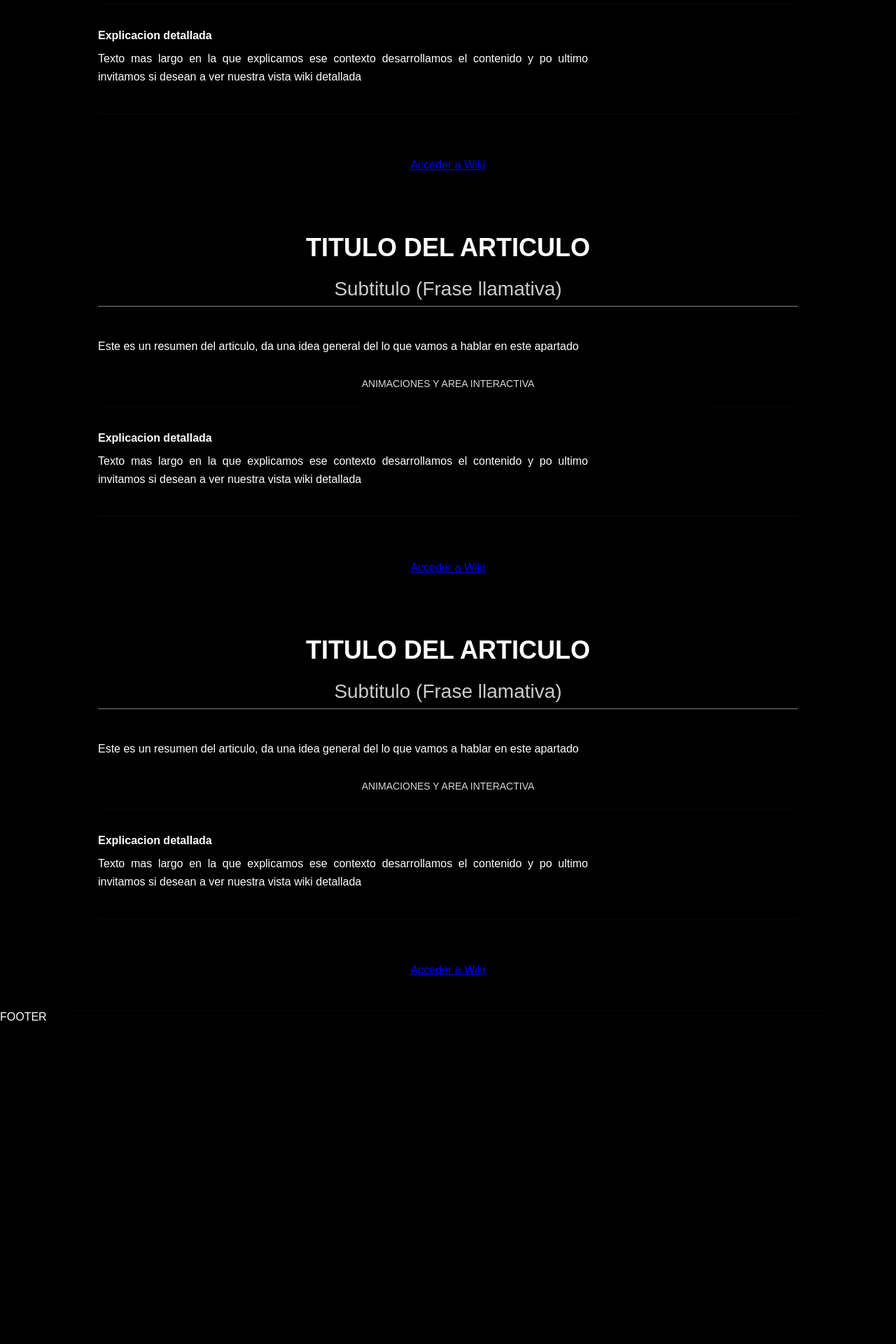
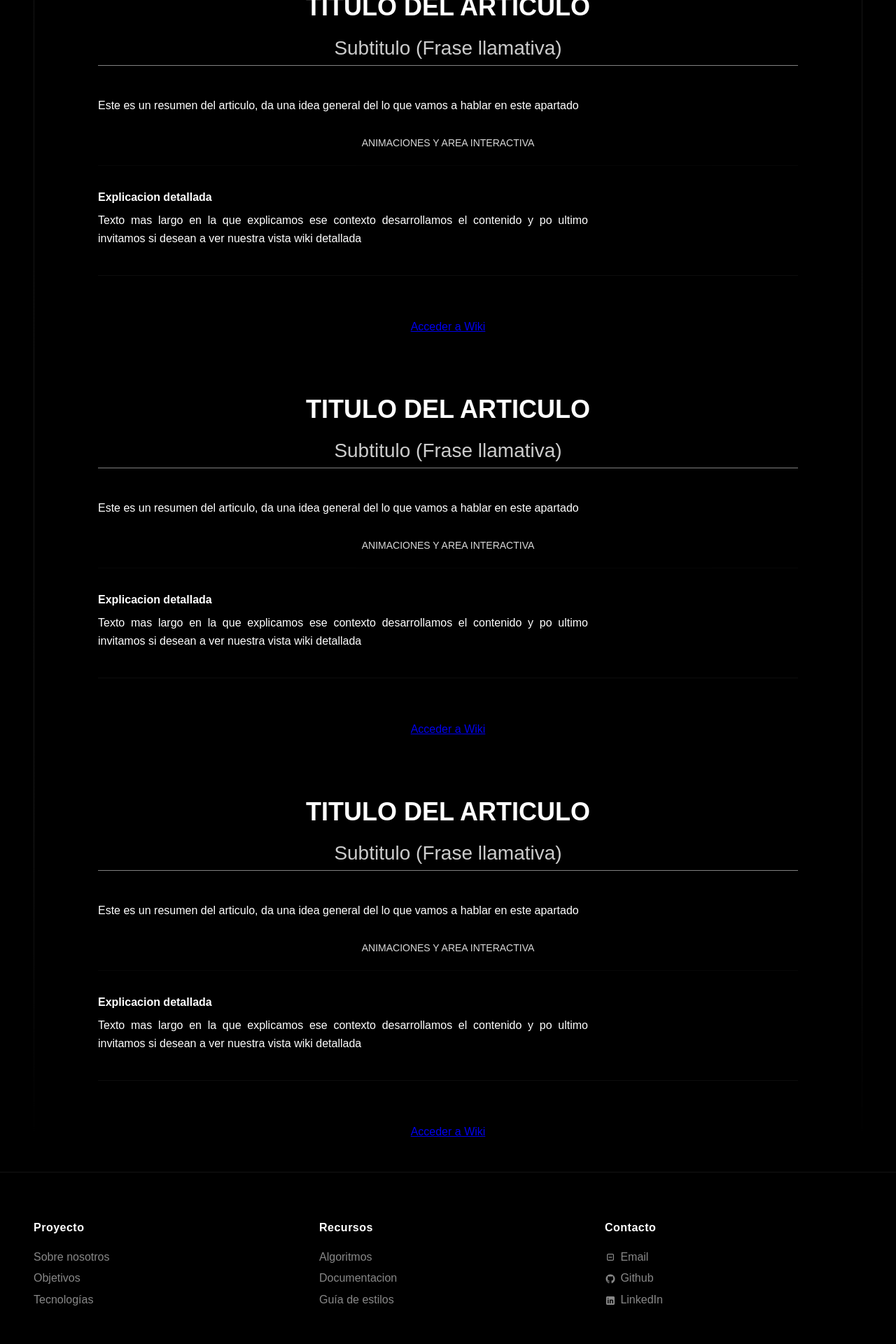
Before and after one commit to sfloresdev/criptojourney, a PHP site: page / in a window 1280 px wide. Shown: the part 1920-3840 px from the top of the page at 70% size. Before the commit the page ends 3378 px from the top, so only its background shows below. Run offline with PHP 8.4, Linux system fonts and the light colour scheme; some web fonts are replaced.

Commit message:
creada estructura visual de los ariticulos y añadido el footer

```diff
--- a/css/style.css
+++ b/css/style.css
@@ -1,40 +1,61 @@
 :root {
-    --h1: 3rem;        /* 48px */
-    --h2: 2.25rem;     /* 36px */
-    --h3: 1.75rem;     /* 28px */
-    --h4: 1.5rem;      /* 24px */
-    --body: 1rem;      /* 16px */
-    --small: 0.875rem; /* 14px */
-    --caption: 0.75rem;/* 12px */
+    --h1: 3rem;
+    /* 48px */
+    --h2: 2.25rem;
+    /* 36px */
+    --h3: 1.75rem;
+    /* 28px */
+    --h4: 1.5rem;
+    /* 24px */
+    --body: 1rem;
+    /* 16px */
+    --small: 0.875rem;
+    /* 14px */
+    --caption: 0.75rem;
+    /* 12px */
 
-    --text-color: #ffffff; /* Color del texto */
-    --bg-color: #000000;   /* Fondo oscuro */
+    --text-color: #ffffff;
+    /* Color del texto */
+    --bg-color: #000000;
+    /* Fondo oscuro */
+    --container-width: 1520px;
+    /* Ancho maximo */
+}
+
+.icon {
+    display: inline-block;
+    vertical-align: middle;
+    width: 1em;
+    height: 1em;
+    fill: currentColor;
+    margin-right: 0.4em;
 }
 
 .container {
     width: 100%;
-	max-width: 100%;
+    max-width: 1520px;
     margin-inline: auto;
     padding-inline: 1.5rem;
 }
 
-@media (min-width: 768px){
-	.container{
-		width: min(95%, 1300px);
+@media (min-width: 768px) {
+    .container {
+        /*width: min(95%, 1300px);*/
         padding-inline: 2rem;
     }
 }
 
-@media (min-width: 1200px){
-	.container{
-		width: min(92%, 1400px);
+@media (min-width: 1200px) {
+    .container {
+        /*width: min(92%, 1400px);*/
         padding-inline: 3rem;
     }
 }
 
-@media (min-width: 1600px){
-	.container{
-		width: min(90%, 1600px);;
+@media (min-width: 1600px) {
+    .container {
+        width: min(90%, 1600px);
+        ;
     }
 }
 
@@ -42,7 +63,8 @@
     box-sizing: border-box;
 }
 
-html, body {
+html,
+body {
     height: 100%;
     margin: 0;
     font-family: "Geist Sans", sans-serif;
@@ -52,21 +74,21 @@ html, body {
     flex-direction: column;
 }
 
-
-
-
 header {
     width: 100%;
     display: flex;
-  justify-content: flex-start; /* no importa demasiado, ahora lo controla header-container */
+    justify-content: flex-start;
+    /* no importa demasiado, ahora lo controla header-container */
     align-items: center;
-  padding: 0.75rem 0; /* el espacio arriba y abajo del header */
+    padding: 0.75rem 0;
+    /* el espacio arriba y abajo del header */
     position: fixed;
     top: 0;
     left: 0;
     height: 60px;
     background-color: #000000;
     z-index: 1000;
+    border-bottom: 1px solid rgba(255, 255, 255, 0.08);
 }
 
 .header-container {
@@ -85,17 +107,17 @@ header {
     height: auto;
 }
 
-.menu-desplegable{
+.menu-desplegable {
     position: relative;
     display: inline-block;
 }
 
-#menu-btn{
+#menu-btn {
     width: 50px;
-    cursor:pointer;
+    cursor: pointer;
 }
 
-.menu-header{
+.menu-header {
     opacity: 0;
     transform: translateX(55px);
     pointer-events: none;
@@ -109,7 +131,7 @@ header {
     transition: opacity 0.8s ease, transform 0.8s ease;
 }
 
-.menu-header.active{
+.menu-header.active {
     opacity: 1;
     transform: translateX(0);
     pointer-events: auto;
@@ -120,7 +142,7 @@ header {
     padding: 5px 10px;
     text-decoration: none;
     color: #fffcfc;
-  border-radius: 5px;
+    border-radius: 2px;
     transition: background-color 0.6s ease;
 }
 
@@ -129,6 +151,7 @@ header {
 }
 
 main {
+    position: relative;
     flex: 1;
     display: flex;
     flex-direction: column;
@@ -146,6 +169,24 @@ main {
     animation: fadeIn 1.2s ease forwards;
 }
 
+.hero {
+    position: relative;
+    padding-bottom: 15vh;
+}
+
+@media (min-width: 768px) {
+    .hero {
+        padding-bottom: 20vh;
+        /* mas en tablets */
+    }
+}
+
+@media (min-width: 1200px) {
+    .hero {
+        padding-bottom: 25vh;
+        /* mas en escritorio */
+    }
+}
 
 .hero-container {
     display: flex;
@@ -172,24 +213,22 @@ main {
     margin-top: 10rem;
 }
 
-.himage{
+.himage {
     width: 200px;
     height: auto;
     border-radius: 10px;
     transition: transform 0.4s ease;
 }
 
-.hero-images #imagen-alan, #imagen-diffie{
+.hero-images #imagen-alan,
+#imagen-diffie {
     position: relative;
     top: 80px;
 }
 
-.himage:hover{
+.himage:hover {
     transform: scale(1.05);
 }
-
-
-
 
 @keyframes fadeIn {
     to {
@@ -207,8 +246,50 @@ main {
     gap: 3rem;
     padding: 3rem 0;
     width: 100%;
-	border-top: 1px solid rgba(255, 255, 255, 0.04);
-	border-bottom: 1px solid rgba(255, 255, 255, 0.04);
+    margin-top: 2rem;
+    /*border-top: 1px solid rgba(255, 255, 255, 0.08);
+	border-bottom: 1px solid rgba(255, 255, 255, 0.04);*/
+    position: relative;
+    max-width: var(--container-width);
+    margin-inline: auto;
+}
+
+/* Líneas verticales a los lados del bloque */
+.articles::before,
+.articles::after {
+    content: "";
+    position: absolute;
+    top: 2rem;
+    /* deja espacio respecto al inicio del bloque */
+    bottom: 2rem;
+    /* deja espacio respecto al final del bloque */
+    width: 1px;
+    background: linear-gradient(to bottom,
+            rgba(255, 255, 255, 0) 0%,
+            rgba(255, 255, 255, 0.08) 20%,
+            rgba(255, 255, 255, 0.1) 80%,
+            rgba(255, 255, 255, 0) 100%);
+    pointer-events: none;
+    z-index: 0;
+}
+
+/* Línea izquierda */
+.articles::before {
+    left: 0;
+}
+
+/* Línea derecha */
+.articles::after {
+    right: 0;
+}
+
+/* En pantallas pequeñas, se ocultan */
+@media (max-width: 900px) {
+
+    .articles::before,
+    .articles::after {
+        display: none;
+    }
 }
 
 .articles article {
@@ -219,11 +300,10 @@ main {
     width: 100%;
     max-width: 1000px;
     border-bottom: 1px solid rgba(255, 255, 255, 0.05);
-	transition: background-color 0.3s ease, border-color 0.3s ease;
+    transition: border-color 0.3s ease;
 }
 
 .articles article:hover {
-	background-color: rgba(255, 255, 255, 0.015);
     border-color: rgba(255, 255, 255, 0.08);
 }
 
@@ -278,21 +358,92 @@ main {
 
 .articles article .detailed-explanation {
     padding-top: 1.5rem;
+    position: relative;
 }
 
 /* --- BOTÓN WIKI --- */
-.articles .btn{
+.articles .btn {
     display: inline-block;
     align-self: center;
     margin-top: 1rem;
     text-align: center;
+    position: relative;
 }
 
-footer.credits {
+.site-footer {
+    border-top: 1px solid rgba(255, 255, 255, 0.08);
+    padding: 3rem 0 2rem;
+    font-size: var(--body);
+}
+
+.footer-container {
+    display: grid;
+    grid-template-columns: repeat(auto-fit, minmax(220px, 1fr));
+    gap: 2.5rem;
+    width: 100%;
+    max-width: var(--container-width);
+    margin-inline: auto;
+    padding-inline: 1.5rem;
+}
+
+@media (min-width: 768px) {
+    .footer-container {
+        padding-inline: 2rem;
+    }
+}
+
+@media (min-width: 1200px) {
+    .footer-container {
+        padding-inline: 3rem;
+    }
+}
+
+@media (min-width: 1200px) {
+    .footer-container {
+        padding-inline: 3rem;
+    }
+}
+
+.footer-column {
+    text-align: left;
+}
+
+.footer-column h4 {
+    color: #fff;
+    font-size: var(--body);
+    margin-bottom: 1rem;
+    padding-bottom: 0.5rem;
+    letter-spacing: 0.5px;
+}
+
+.footer-column ul {
+    list-style: none;
+    padding: 0;
+    margin: 0;
+}
+
+.footer-column li {
+    margin: 0.8rem 0;
+    padding: 0;
+
+}
+
+.footer-column a {
+    color: #888888;
+    text-decoration: none;
+    transition: color 0.3s ease;
+}
+
+.footer-column a:hover {
+    color: #fff;
+}
+
+.footer-bottom {
+    margin-top: 2.5rem;
+    padding-top: 1rem;
     text-align: center;
+    opacity: 0.7;
     font-size: var(--small);
-    opacity: 0.7;
-    padding: 0.75rem 1rem;
 }
 
 #logo_header {
@@ -311,7 +462,7 @@ footer.credits {
     font-weight: 600;
 }
 
-.org-name a{
+.org-name a {
     display: inline-block;
     text-decoration: none;
     color: inherit;
--- a/index.html
+++ b/index.html
@@ -22,7 +22,12 @@
 		<div class="header-container">
 			<img src="assets/logo/criptojurney-logo-white.svg" alt="logo_header" id="logo_header">
 			<nav class="menu-desplegable">
-				<svg data-testid="geist-icon" id="menu-btn" height="16" stroke-linejoin="round" style="color: currentcolor;" viewBox="0 0 16 16" width="16"><path fill-rule="evenodd" clip-rule="evenodd" d="M1 2H1.75H14.25H15V3.5H14.25H1.75H1V2ZM1 12.5H1.75H14.25H15V14H14.25H1.75H1V12.5ZM1.75 7.25H1V8.75H1.75H14.25H15V7.25H14.25H1.75Z" fill="currentColor"></path></svg>
+				<svg data-testid="geist-icon" id="menu-btn" height="16" stroke-linejoin="round"
+					style="color: currentcolor;" viewBox="0 0 16 16" width="16">
+					<path fill-rule="evenodd" clip-rule="evenodd"
+						d="M1 2H1.75H14.25H15V3.5H14.25H1.75H1V2ZM1 12.5H1.75H14.25H15V14H14.25H1.75H1V12.5ZM1.75 7.25H1V8.75H1.75H14.25H15V7.25H14.25H1.75Z"
+						fill="currentColor"></path>
+				</svg>
 
 				<div id="menu" class="menu-header">
 					<a href="#hero">Inicio</a> |
@@ -33,22 +38,26 @@
 			</nav>
 		</div>
 	</header>
-    <main>
-        <section class="hero">
+	<main>
+		<section class="hero">
 			<div class="hero-container">
 				<div class="hero-text">
 					Descubre como funciona la <br> encriptación con nosotros
 				</div>
 				<div class="hero-images">
-					<img src="assets/images/julio-cesar-colorized-1.png" alt="imagen-cesar" id="imagen-cesar" class="himage">
-					<img src="assets/images/alan-turing-16old-color.png" alt="imagen-alan" id="imagen-alan" class="himage">
+					<img src="assets/images/julio-cesar-colorized-1.png" alt="imagen-cesar" id="imagen-cesar"
+						class="himage">
+					<img src="assets/images/alan-turing-16old-color.png" alt="imagen-alan" id="imagen-alan"
+						class="himage">
 					<img src="assets/images/Adi-Shamir-colorized-2.png" alt="imagen-adi" id="imagen-adi" class="himage">
-					<img src="assets/images/Whitfield-Diffie-colorized-1.png" alt="imagen-diffie" id="imagen-diffie" class="himage">
-					<img src="assets/images/satoshi-nakamoto-colorized-1.png" alt="imagen-satoshi" id="imagen-satoshi" class="himage">
+					<img src="assets/images/Whitfield-Diffie-colorized-1.png" alt="imagen-diffie" id="imagen-diffie"
+						class="himage">
+					<img src="assets/images/satoshi-nakamoto-colorized-1.png" alt="imagen-satoshi" id="imagen-satoshi"
+						class="himage">
 				</div>
 			</div>
-        </section>
-    </main>
+		</section>
+	</main>
 
 
 	<section class="container">
@@ -161,7 +170,55 @@
 			<a href="wiki-4.html" class="btn">Acceder a Wiki</a>
 		</div>
 	</section>
-	<footer> FOOTER </footer>
+	<footer class="site-footer">
+		<div class="footer-container">
+			<div class="footer-column">
+				<h4>Proyecto</h4>
+				<ul>
+					<li><a href="">Sobre nosotros</a></li>
+					<li><a href="">Objetivos</a></li>
+					<li><a href="">Tecnologías</a></li>
+				</ul>
+			</div>
+
+			<div class="footer-column">
+				<h4>Recursos</h4>
+				<ul>
+					<li><a href="">Algoritmos</a></li>
+					<li><a href="">Documentacion</a></li>
+					<li><a href="">Guía de estilos</a></li>
+				</ul>
+			</div>
+
+
+			<div class="footer-column">
+				<h4>Contacto</h4>
+				<ul>
+					<li><a href=""><svg class="icon" data-testid="geist-icon" height="16" stroke-linejoin="round"
+								viewBox="0 0 16 16" width="16">
+								<path fill-rule="evenodd" clip-rule="evenodd"
+									d="M5 4.25H11C11.4142 4.25 11.75 4.58579 11.75 5V11C11.75 11.4142 11.4142 11.75 11 11.75H5C4.58579 11.75 4.25 11.4142 4.25 11V5C4.25 4.58579 4.58579 4.25 5 4.25ZM3 5C3 3.89543 3.89543 3 5 3H11C12.1046 3 13 3.89543 13 5V11C13 12.1046 12.1046 13 11 13H5C3.89543 13 3 12.1046 3 11V5ZM6.25 7.375H5.625V8.625H6.25H9.75H10.375V7.375H9.75H6.25Z"
+									fill="currentColor"></path>
+							</svg>Email</a></li>
+					<li><a href=""><svg class="icon" data-testid="geist-icon" height="16" stroke-linejoin="round"
+								viewBox="0 0 16 16" width="16">
+								<path fill-rule="evenodd" clip-rule="evenodd"
+									d="M8 1.46252C4.40875 1.46252 1.5 4.37029 1.5 7.96032C1.5 10.8356 3.36062 13.2642 5.94438 14.1251C6.26937 14.182 6.39125 13.987 6.39125 13.8165C6.39125 13.6621 6.38313 13.1504 6.38313 12.6063C4.75 12.9068 4.3275 12.2083 4.1975 11.8428C4.12437 11.6559 3.8075 11.0793 3.53125 10.9249C3.30375 10.8031 2.97875 10.5026 3.52312 10.4945C4.035 10.4863 4.40062 10.9656 4.5225 11.1605C5.1075 12.1433 6.04188 11.8671 6.41563 11.6966C6.4725 11.2742 6.64313 10.9899 6.83 10.8275C5.38375 10.665 3.8725 10.1046 3.8725 7.61919C3.8725 6.91255 4.12438 6.32775 4.53875 5.87291C4.47375 5.71046 4.24625 5.04444 4.60375 4.15099C4.60375 4.15099 5.14812 3.98042 6.39125 4.81701C6.91125 4.67081 7.46375 4.59771 8.01625 4.59771C8.56875 4.59771 9.12125 4.67081 9.64125 4.81701C10.8844 3.9723 11.4288 4.15099 11.4288 4.15099C11.7863 5.04444 11.5588 5.71046 11.4938 5.87291C11.9081 6.32775 12.16 6.90443 12.16 7.61919C12.16 10.1127 10.6406 10.665 9.19438 10.8275C9.43 11.0305 9.63313 11.4204 9.63313 12.0296C9.63313 12.8987 9.625 13.5972 9.625 13.8165C9.625 13.987 9.74687 14.1901 10.0719 14.1251C11.3622 13.6896 12.4835 12.8606 13.2779 11.7547C14.0722 10.6488 14.4997 9.32178 14.5 7.96032C14.5 4.37029 11.5913 1.46252 8 1.46252Z"
+									fill="currentColor"></path>
+							</svg>Github</a></li>
+					<li><a href=""><svg class="icon" data-testid="geist-icon" height="16" stroke-linejoin="round"
+								viewBox="0 0 16 16" width="16">
+								<path fill-rule="evenodd" clip-rule="evenodd"
+									d="M3.5 2C2.67157 2 2 2.67157 2 3.5V12.5C2 13.3284 2.67157 14 3.5 14H12.5C13.3284 14 14 13.3284 14 12.5V3.5C14 2.67157 13.3284 2 12.5 2H3.5ZM4.74556 5.5C5.21057 5.5 5.5 5.16665 5.5 4.75006C5.49133 4.3241 5.21057 4 4.75438 4C4.29824 4 4 4.3241 4 4.75006C4 5.16665 4.28937 5.5 4.73687 5.5H4.74556ZM5.5 6.5V12H4V6.5H5.5ZM7 12H8.5V8.89479C8.5 8.89479 8.60415 7.78962 9.55208 7.78962C10.5 7.78962 10.5 9.02275 10.5 9.02275V12H12V8.8133C12 7.13837 11.25 6.5025 10.125 6.5025C9 6.5025 8.5 7.27778 8.5 7.27778V6.5025H7.00005C7.02383 7.01418 7 12 7 12Z"
+									fill="currentColor"></path>
+							</svg>LinkedIn</a></li>
+				</ul>
+			</div>
+		</div>
+		<div class="footer-bottom">
+			<p>© 2025 CriptoJourney | Hecho con 🤍 por el equipo de CRPTJ</p>
+		</div>
+	</footer>
 	<script src="js/main.js"></script>
 </body>
 
```
Lines whose indentation alone changed are shown as unchanged.
